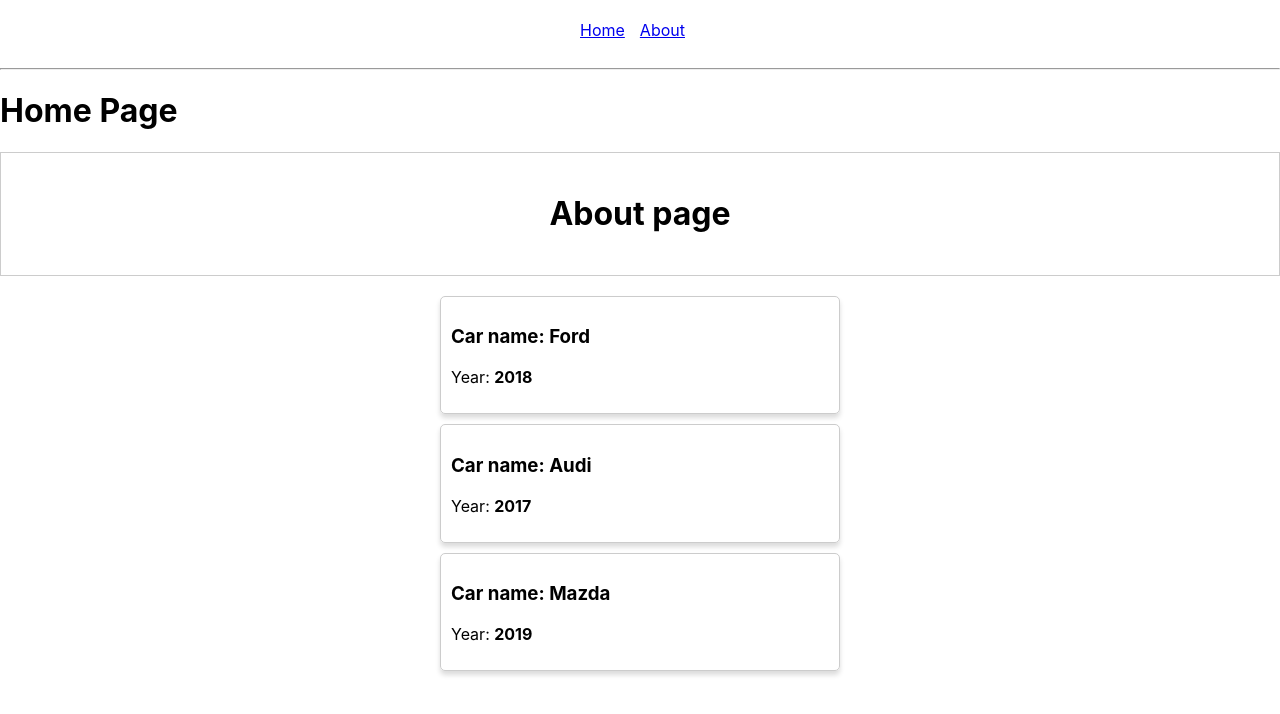
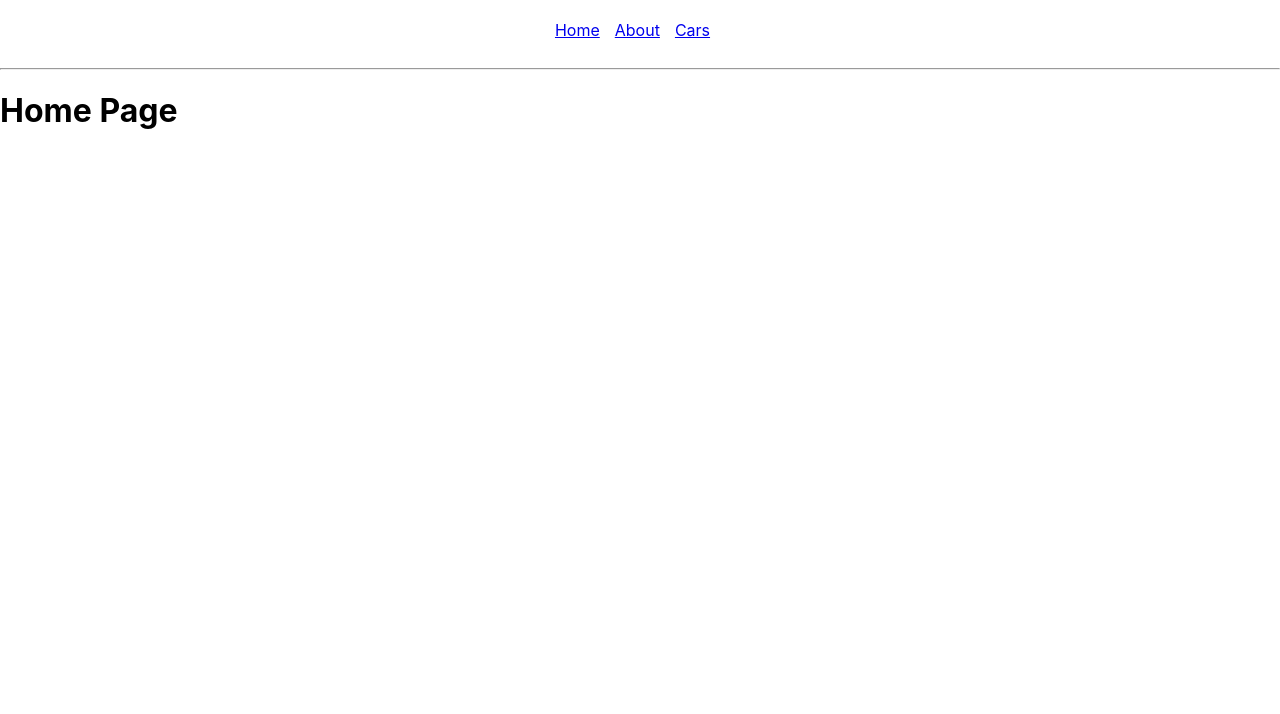
Before and after one commit to academind-345590/react-theory-routes, a React app: page / in a window 1280 px wide. Shown: the top 714 px of the page. Built offline with nearby package versions, Linux system fonts and the light colour scheme.

Commit message:
routes weth components

```diff
--- a/src/App.js
+++ b/src/App.js
@@ -17,14 +17,16 @@ class App extends Component {
             <li>
               <a href="/about">About</a>
             </li>
+            <li>
+              <a href="/cars">Cars</a>
+            </li>
           </ul>
         </nav>
 
         <hr/>
         <Route path="/" exact render = {() => <h1>Home Page</h1>} />
-        <About />
-
-        <Cars />
+        <Route path="/about" component = {About} />
+        <Route path="/cars" component = {Cars} />
       </div>
     );
   }
```
